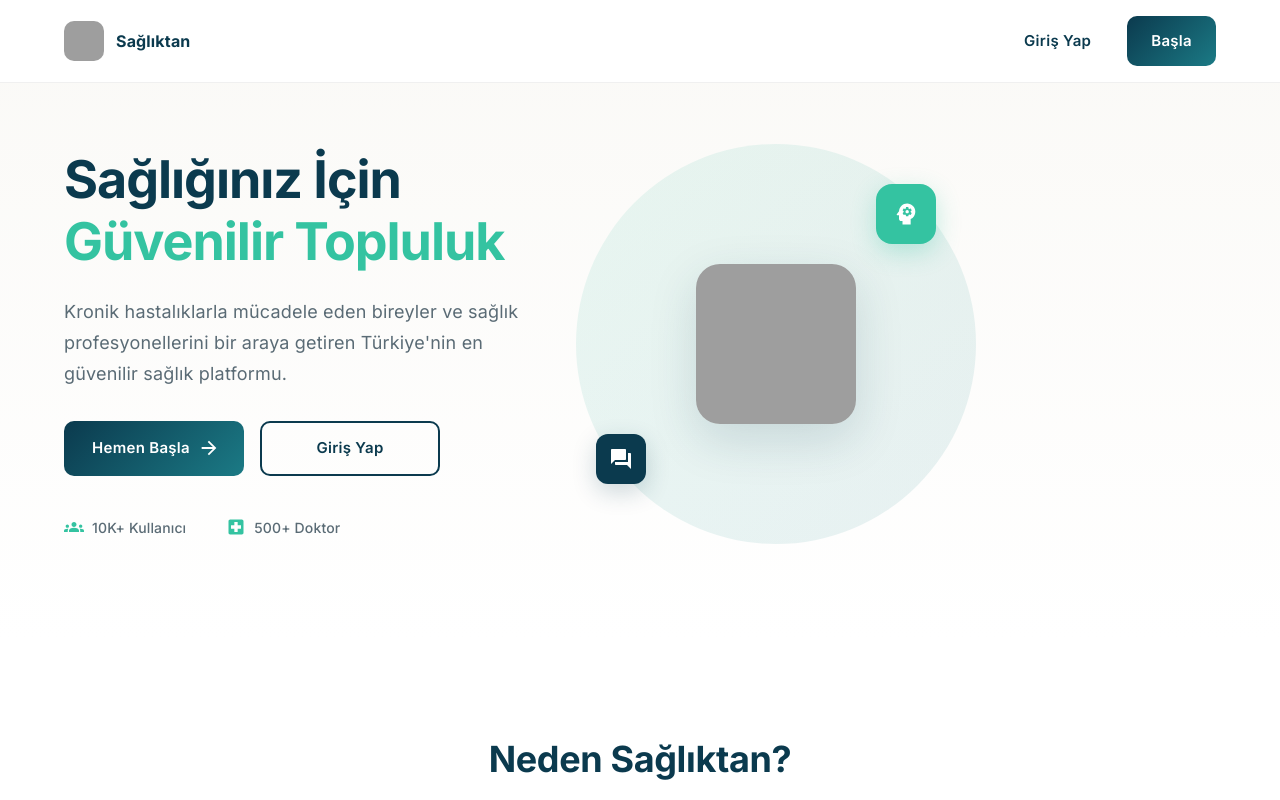
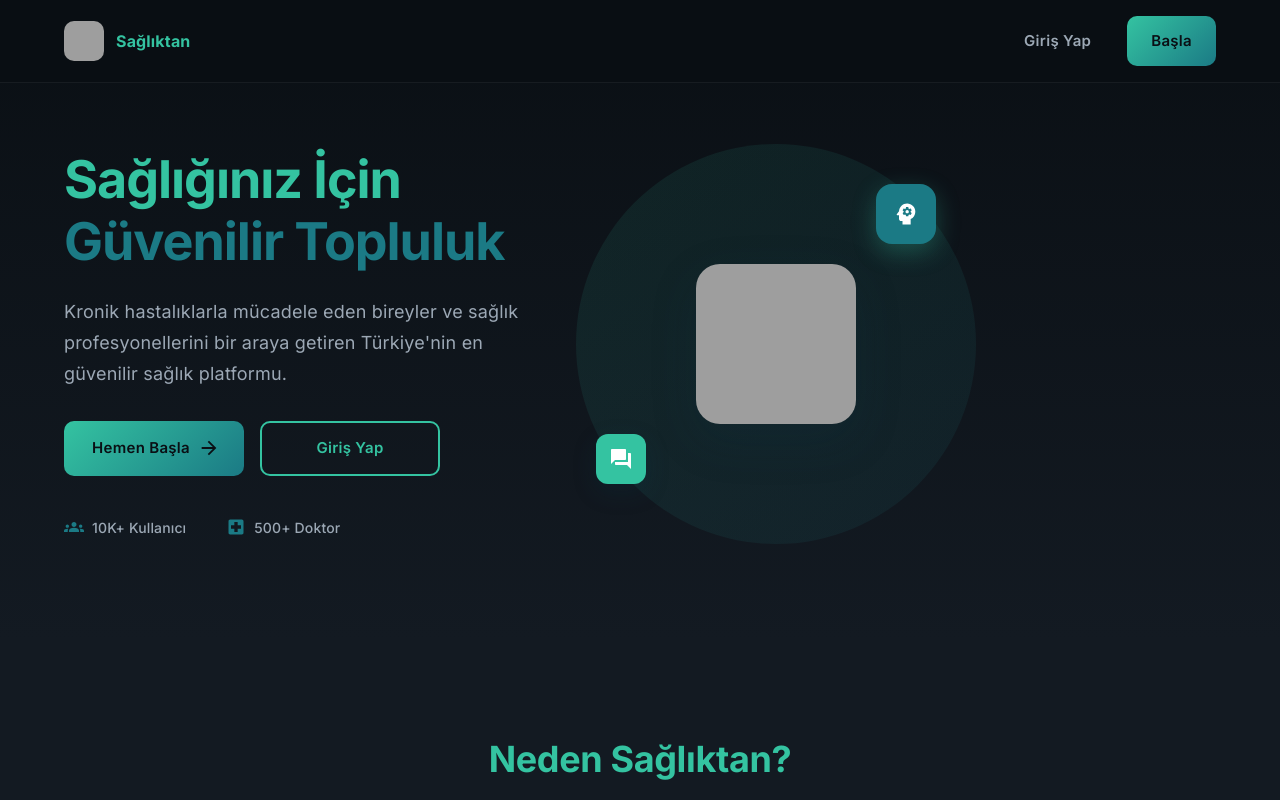
Before and after one commit to ridvanKarsli/SagliktanWeb, a React (Vite) app: page / in a window 1280 px wide. Built offline with nearby package versions, Linux system fonts and the light colour scheme; no server answers; grey boxes are pictures that could not be loaded.

Commit message:
dark mode

```diff
--- a/src/App.css
+++ b/src/App.css
@@ -15,17 +15,17 @@ html {
 
 body {
   font-family: 'Inter', -apple-system, BlinkMacSystemFont, 'Segoe UI', Roboto, 'Helvetica Neue', Arial, sans-serif;
-  background-color: #FAF9F6;
-  color: #0B3A4E;
+  background-color: #0A0F14;
+  color: #F5F7FA;
 }
 
 ::selection {
   background-color: #34C3A1;
-  color: white;
+  color: #0A0F14;
 }
 
 :focus-visible {
-  outline: 2px solid #1B7A85;
+  outline: 2px solid #34C3A1;
   outline-offset: 2px;
 }
 
@@ -34,24 +34,24 @@ body {
   box-sizing: border-box;
 }
 
-/* Scrollbar Styling */
+/* Scrollbar Styling - Dark Mode */
 ::-webkit-scrollbar {
   width: 8px;
   height: 8px;
 }
 
 ::-webkit-scrollbar-track {
-  background: #F0F0F0;
+  background: #131A22;
   border-radius: 4px;
 }
 
 ::-webkit-scrollbar-thumb {
-  background: #C8D0D4;
+  background: #2A3540;
   border-radius: 4px;
 }
 
 ::-webkit-scrollbar-thumb:hover {
-  background: #9CA8B0;
+  background: #3A4550;
 }
 
 /* Mobile Optimizations */
--- a/src/components/WelcomeScreen.jsx
+++ b/src/components/WelcomeScreen.jsx
@@ -55,7 +55,7 @@ export default function WelcomeScreen() {
           top: 0,
           left: 0,
           right: 0,
-          bgcolor: 'rgba(255,255,255,0.95)',
+          bgcolor: 'rgba(10, 15, 20, 0.95)',
           backdropFilter: 'blur(8px)',
           zIndex: 1000,
           borderBottom: '1px solid',
@@ -105,7 +105,7 @@ export default function WelcomeScreen() {
         sx={{
           pt: { xs: 14, md: 18 },
           pb: { xs: 8, md: 12 },
-          background: 'linear-gradient(180deg, #FAF9F6 0%, #FFFFFF 100%)'
+          background: 'linear-gradient(180deg, #0A0F14 0%, #131A22 100%)'
         }}
       >
         <Container maxWidth="lg">
@@ -259,7 +259,7 @@ export default function WelcomeScreen() {
       </Box>
 
       {/* Features Section */}
-      <Box sx={{ py: { xs: 8, md: 12 }, bgcolor: 'white' }}>
+      <Box sx={{ py: { xs: 8, md: 12 }, bgcolor: 'background.paper' }}>
         <Container maxWidth="lg">
           <Box sx={{ textAlign: 'center', mb: { xs: 6, md: 8 } }}>
             <Typography variant="h2" sx={{ color: 'primary.main', mb: 2 }}>
@@ -287,12 +287,13 @@ export default function WelcomeScreen() {
                     borderRadius: 3,
                     bgcolor: 'background.default',
                     transition: 'all 0.3s ease',
-                    border: '1px solid transparent',
+                    border: '1px solid',
+                    borderColor: 'divider',
                     '&:hover': {
-                      bgcolor: 'white',
-                      borderColor: 'divider',
+                      bgcolor: 'background.paper',
+                      borderColor: 'rgba(52, 195, 161, 0.3)',
                       transform: 'translateY(-4px)',
-                      boxShadow: '0 12px 32px rgba(11, 58, 78, 0.08)'
+                      boxShadow: '0 12px 32px rgba(0, 0, 0, 0.3)'
                     }
                   }}
                 >
@@ -364,7 +365,7 @@ export default function WelcomeScreen() {
       </Box>
 
       {/* Lumo AI Section */}
-      <Box sx={{ py: { xs: 8, md: 12 }, bgcolor: 'white' }}>
+      <Box sx={{ py: { xs: 8, md: 12 }, bgcolor: 'background.paper' }}>
         <Container maxWidth="lg">
           <Grid container spacing={6} alignItems="center">
             <Grid item xs={12} md={6} order={{ xs: 2, md: 1 }}>
@@ -426,7 +427,7 @@ export default function WelcomeScreen() {
       <Box
         sx={{
           py: { xs: 8, md: 10 },
-          background: 'linear-gradient(135deg, #0B3A4E 0%, #1B7A85 100%)'
+          background: 'linear-gradient(135deg, #1B7A85 0%, #34C3A1 100%)'
         }}
       >
         <Container maxWidth="md">
@@ -474,8 +475,10 @@ export default function WelcomeScreen() {
         component="footer"
         sx={{
           py: 4,
-          bgcolor: 'primary.main',
-          color: 'white'
+          bgcolor: '#0A0F14',
+          color: 'text.primary',
+          borderTop: '1px solid',
+          borderColor: 'divider'
         }}
       >
         <Container maxWidth="lg">
--- a/src/pages/Login.jsx
+++ b/src/pages/Login.jsx
@@ -47,7 +47,7 @@ export default function Login() {
         <Box
           sx={{
             flex: 1,
-            background: 'linear-gradient(135deg, #0B3A4E 0%, #1B7A85 100%)',
+            background: 'linear-gradient(135deg, #1B7A85 0%, #34C3A1 100%)',
             display: 'flex',
             flexDirection: 'column',
             justifyContent: 'center',
--- a/src/services/api.js
+++ b/src/services/api.js
@@ -14,8 +14,11 @@ import ChatReactionsControllerApi from './generated/src/api/ChatReactionsControl
 import ApiClient from './generated/src/ApiClient'
 import { setAuthToken } from './generated/configureClient'
 import { attemptTokenRefresh } from '../context/AuthContext.jsx'
+
+// Development'ta proxy kullan, production'da direkt Heroku URL'sini kullan
+const isDev = import.meta.env.DEV
 const API_BASE = import.meta.env.VITE_API_BASE?.trim() ||
-  'https://saglikta-7d7a2dbc0cf4.herokuapp.com';
+  (isDev ? '/api' : 'https://saglikta-7d7a2dbc0cf4.herokuapp.com');
 
 const LOGIN_PATH = import.meta.env.VITE_LOGIN_PATH?.trim() || '/logUser/loginUser';
 const REGISTER_PATH = import.meta.env.VITE_REGISTER_PATH?.trim() || '/logUser/signupUser';
--- a/src/theme.js
+++ b/src/theme.js
@@ -1,34 +1,35 @@
 import { createTheme } from '@mui/material/styles'
 
-// Sağlıktan Kurumsal Renk Paleti
+// Sağlıktan Kurumsal Renk Paleti - Dark Mode
 const colors = {
-  primary: '#0B3A4E',      // Koyu mavi - ana renk
-  secondary: '#34C3A1',    // Yeşil - vurgu/aksiyon rengi
-  tertiary: '#1B7A85',     // Teal - ikincil vurgu
-  background: '#FAF9F6',   // Krem beyaz - arka plan
-  surface: '#FFFFFF',      // Saf beyaz - kart yüzeyleri
+  primary: '#34C3A1',      // Yeşil - ana vurgu rengi
+  secondary: '#1B7A85',    // Teal - ikincil vurgu
+  tertiary: '#0B3A4E',     // Koyu mavi - aksan
+  background: '#0A0F14',   // Koyu arka plan
+  surface: '#131A22',      // Kart yüzeyleri
+  surfaceLight: '#1A242E', // Açık yüzey
   text: {
-    primary: '#0B3A4E',
-    secondary: '#5A6B75',
-    disabled: '#9CA8B0',
+    primary: '#F5F7FA',
+    secondary: '#9CA8B5',
+    disabled: '#5A6570',
   },
-  border: '#E8E8E8',
-  divider: '#F0F0F0',
+  border: 'rgba(255, 255, 255, 0.08)',
+  divider: 'rgba(255, 255, 255, 0.06)',
 }
 
 const theme = createTheme({
   palette: {
-    mode: 'light',
+    mode: 'dark',
     primary: {
       main: colors.primary,
-      light: '#1B5A6E',
-      dark: '#072A3A',
-      contrastText: '#FFFFFF',
+      light: '#5DD4B5',
+      dark: '#2A9E82',
+      contrastText: '#0A0F14',
     },
     secondary: {
       main: colors.secondary,
-      light: '#5DD4B5',
-      dark: '#2A9E82',
+      light: '#2A9AA8',
+      dark: '#145A64',
       contrastText: '#FFFFFF',
     },
     background: {
@@ -42,20 +43,20 @@ const theme = createTheme({
     },
     divider: colors.divider,
     error: {
-      main: '#DC3545',
-      light: '#F8D7DA',
+      main: '#EF4444',
+      light: '#FCA5A5',
     },
     warning: {
-      main: '#FFC107',
-      light: '#FFF3CD',
+      main: '#F59E0B',
+      light: '#FCD34D',
     },
     success: {
-      main: colors.secondary,
-      light: '#D4EDDA',
+      main: colors.primary,
+      light: '#5DD4B5',
     },
     info: {
-      main: colors.tertiary,
-      light: '#D1ECF1',
+      main: colors.secondary,
+      light: '#2A9AA8',
     },
   },
   typography: {
@@ -137,16 +138,16 @@ const theme = createTheme({
   },
   shadows: [
     'none',
-    '0 1px 2px rgba(11, 58, 78, 0.04)',
-    '0 2px 4px rgba(11, 58, 78, 0.06)',
-    '0 4px 8px rgba(11, 58, 78, 0.08)',
-    '0 6px 12px rgba(11, 58, 78, 0.1)',
-    '0 8px 16px rgba(11, 58, 78, 0.12)',
-    '0 12px 24px rgba(11, 58, 78, 0.14)',
-    '0 16px 32px rgba(11, 58, 78, 0.16)',
-    '0 20px 40px rgba(11, 58, 78, 0.18)',
-    '0 24px 48px rgba(11, 58, 78, 0.2)',
-    ...Array(15).fill('0 24px 48px rgba(11, 58, 78, 0.2)'),
+    '0 1px 2px rgba(0, 0, 0, 0.2)',
+    '0 2px 4px rgba(0, 0, 0, 0.25)',
+    '0 4px 8px rgba(0, 0, 0, 0.3)',
+    '0 6px 12px rgba(0, 0, 0, 0.35)',
+    '0 8px 16px rgba(0, 0, 0, 0.4)',
+    '0 12px 24px rgba(0, 0, 0, 0.45)',
+    '0 16px 32px rgba(0, 0, 0, 0.5)',
+    '0 20px 40px rgba(0, 0, 0, 0.55)',
+    '0 24px 48px rgba(0, 0, 0, 0.6)',
+    ...Array(15).fill('0 24px 48px rgba(0, 0, 0, 0.6)'),
   ],
   components: {
     MuiCssBaseline: {
@@ -161,8 +162,8 @@ const theme = createTheme({
           color: colors.text.primary,
         },
         '::selection': {
-          backgroundColor: colors.secondary,
-          color: '#FFFFFF',
+          backgroundColor: colors.primary,
+          color: colors.background,
         },
       },
     },
@@ -182,29 +183,33 @@ const theme = createTheme({
         contained: {
           '&:hover': {
             transform: 'translateY(-1px)',
-            boxShadow: '0 4px 12px rgba(11, 58, 78, 0.2)',
+            boxShadow: '0 4px 16px rgba(52, 195, 161, 0.3)',
           },
           '&:active': {
             transform: 'translateY(0)',
           },
         },
         containedPrimary: {
-          background: `linear-gradient(135deg, ${colors.primary} 0%, ${colors.tertiary} 100%)`,
+          background: `linear-gradient(135deg, ${colors.primary} 0%, ${colors.secondary} 100%)`,
+          color: '#0A0F14',
           '&:hover': {
-            background: `linear-gradient(135deg, ${colors.primary} 0%, ${colors.tertiary} 100%)`,
+            background: `linear-gradient(135deg, #5DD4B5 0%, #2A9AA8 100%)`,
           },
         },
         containedSecondary: {
           backgroundColor: colors.secondary,
           '&:hover': {
-            backgroundColor: '#2A9E82',
+            backgroundColor: '#2A9AA8',
           },
         },
         outlined: {
           borderWidth: 2,
+          borderColor: colors.primary,
+          color: colors.primary,
           '&:hover': {
             borderWidth: 2,
-            backgroundColor: 'rgba(11, 58, 78, 0.04)',
+            backgroundColor: 'rgba(52, 195, 161, 0.08)',
+            borderColor: colors.primary,
           },
         },
         outlinedPrimary: {
@@ -212,8 +217,10 @@ const theme = createTheme({
           color: colors.primary,
         },
         text: {
+          color: colors.text.secondary,
           '&:hover': {
-            backgroundColor: 'rgba(11, 58, 78, 0.04)',
+            backgroundColor: 'rgba(255, 255, 255, 0.04)',
+            color: colors.text.primary,
           },
         },
       },
@@ -227,14 +234,14 @@ const theme = createTheme({
         root: {
           '& .MuiOutlinedInput-root': {
             borderRadius: 10,
-            backgroundColor: '#FFFFFF',
+            backgroundColor: colors.surfaceLight,
             fontSize: '1rem',
             '& fieldset': {
               borderColor: colors.border,
               borderWidth: 1.5,
             },
             '&:hover fieldset': {
-              borderColor: colors.tertiary,
+              borderColor: 'rgba(255, 255, 255, 0.15)',
             },
             '&.Mui-focused fieldset': {
               borderColor: colors.primary,
@@ -243,6 +250,7 @@ const theme = createTheme({
           },
           '& .MuiInputBase-input': {
             padding: '14px 16px',
+            color: colors.text.primary,
           },
           '& .MuiInputLabel-root': {
             color: colors.text.secondary,
@@ -254,11 +262,12 @@ const theme = createTheme({
       styleOverrides: {
         root: {
           borderRadius: 16,
-          boxShadow: '0 2px 8px rgba(11, 58, 78, 0.06)',
+          boxShadow: '0 2px 8px rgba(0, 0, 0, 0.3)',
           border: `1px solid ${colors.border}`,
+          backgroundColor: colors.surface,
           transition: 'box-shadow 0.2s ease, transform 0.2s ease',
           '&:hover': {
-            boxShadow: '0 8px 24px rgba(11, 58, 78, 0.1)',
+            boxShadow: '0 8px 24px rgba(0, 0, 0, 0.4)',
           },
         },
       },
@@ -267,6 +276,7 @@ const theme = createTheme({
       styleOverrides: {
         root: {
           backgroundImage: 'none',
+          backgroundColor: colors.surface,
         },
         rounded: {
           borderRadius: 16,
@@ -281,10 +291,10 @@ const theme = createTheme({
           fontSize: '0.8125rem',
         },
         filled: {
-          backgroundColor: 'rgba(52, 195, 161, 0.12)',
-          color: colors.tertiary,
+          backgroundColor: 'rgba(52, 195, 161, 0.15)',
+          color: colors.primary,
           '&:hover': {
-            backgroundColor: 'rgba(52, 195, 161, 0.2)',
+            backgroundColor: 'rgba(52, 195, 161, 0.25)',
           },
         },
         outlined: {
@@ -295,8 +305,8 @@ const theme = createTheme({
     MuiAvatar: {
       styleOverrides: {
         root: {
-          backgroundColor: colors.secondary,
-          color: '#FFFFFF',
+          backgroundColor: colors.primary,
+          color: colors.background,
           fontWeight: 600,
         },
       },
@@ -304,16 +314,16 @@ const theme = createTheme({
     MuiAppBar: {
       styleOverrides: {
         root: {
-          backgroundColor: '#FFFFFF',
+          backgroundColor: colors.surface,
           color: colors.text.primary,
-          boxShadow: '0 1px 3px rgba(11, 58, 78, 0.08)',
+          boxShadow: '0 1px 3px rgba(0, 0, 0, 0.3)',
         },
       },
     },
     MuiDrawer: {
       styleOverrides: {
         paper: {
-          backgroundColor: '#FFFFFF',
+          backgroundColor: colors.surface,
           borderRight: `1px solid ${colors.border}`,
         },
       },
@@ -321,7 +331,7 @@ const theme = createTheme({
     MuiBottomNavigation: {
       styleOverrides: {
         root: {
-          backgroundColor: '#FFFFFF',
+          backgroundColor: colors.surface,
           borderTop: `1px solid ${colors.border}`,
           height: 64,
         },
@@ -376,7 +386,7 @@ const theme = createTheme({
           color: colors.text.secondary,
           transition: 'all 0.2s ease',
           '&:hover': {
-            backgroundColor: 'rgba(11, 58, 78, 0.06)',
+            backgroundColor: 'rgba(255, 255, 255, 0.06)',
             color: colors.primary,
           },
         },
@@ -385,11 +395,11 @@ const theme = createTheme({
     MuiLink: {
       styleOverrides: {
         root: {
-          color: colors.tertiary,
+          color: colors.primary,
           textDecoration: 'none',
           fontWeight: 500,
           '&:hover': {
-            color: colors.primary,
+            color: '#5DD4B5',
             textDecoration: 'underline',
           },
         },
@@ -408,23 +418,23 @@ const theme = createTheme({
           borderRadius: 12,
         },
         standardSuccess: {
-          backgroundColor: 'rgba(52, 195, 161, 0.1)',
-          color: colors.tertiary,
+          backgroundColor: 'rgba(52, 195, 161, 0.15)',
+          color: colors.primary,
         },
         standardError: {
-          backgroundColor: 'rgba(220, 53, 69, 0.1)',
-          color: '#DC3545',
+          backgroundColor: 'rgba(239, 68, 68, 0.15)',
+          color: '#EF4444',
         },
         standardInfo: {
-          backgroundColor: 'rgba(27, 122, 133, 0.1)',
-          color: colors.tertiary,
+          backgroundColor: 'rgba(27, 122, 133, 0.15)',
+          color: colors.secondary,
         },
       },
     },
     MuiSkeleton: {
       styleOverrides: {
         root: {
-          backgroundColor: 'rgba(11, 58, 78, 0.06)',
+          backgroundColor: 'rgba(255, 255, 255, 0.06)',
         },
       },
     },
@@ -432,8 +442,9 @@ const theme = createTheme({
       styleOverrides: {
         paper: {
           borderRadius: 12,
-          boxShadow: '0 8px 24px rgba(11, 58, 78, 0.12)',
+          boxShadow: '0 8px 24px rgba(0, 0, 0, 0.4)',
           border: `1px solid ${colors.border}`,
+          backgroundColor: colors.surface,
         },
       },
     },
@@ -443,8 +454,28 @@ const theme = createTheme({
           fontSize: '0.9375rem',
           padding: '10px 16px',
           '&:hover': {
-            backgroundColor: 'rgba(11, 58, 78, 0.04)',
+            backgroundColor: 'rgba(255, 255, 255, 0.04)',
           },
+        },
+      },
+    },
+    MuiDialog: {
+      styleOverrides: {
+        paper: {
+          backgroundColor: colors.surface,
+          borderRadius: 16,
+          border: `1px solid ${colors.border}`,
+        },
+      },
+    },
+    MuiTooltip: {
+      styleOverrides: {
+        tooltip: {
+          backgroundColor: colors.surfaceLight,
+          color: colors.text.primary,
+          fontSize: '0.8125rem',
+          borderRadius: 8,
+          border: `1px solid ${colors.border}`,
         },
       },
     },
```
Also changed, not shown: vite.config.js (+8 -0 lines).
